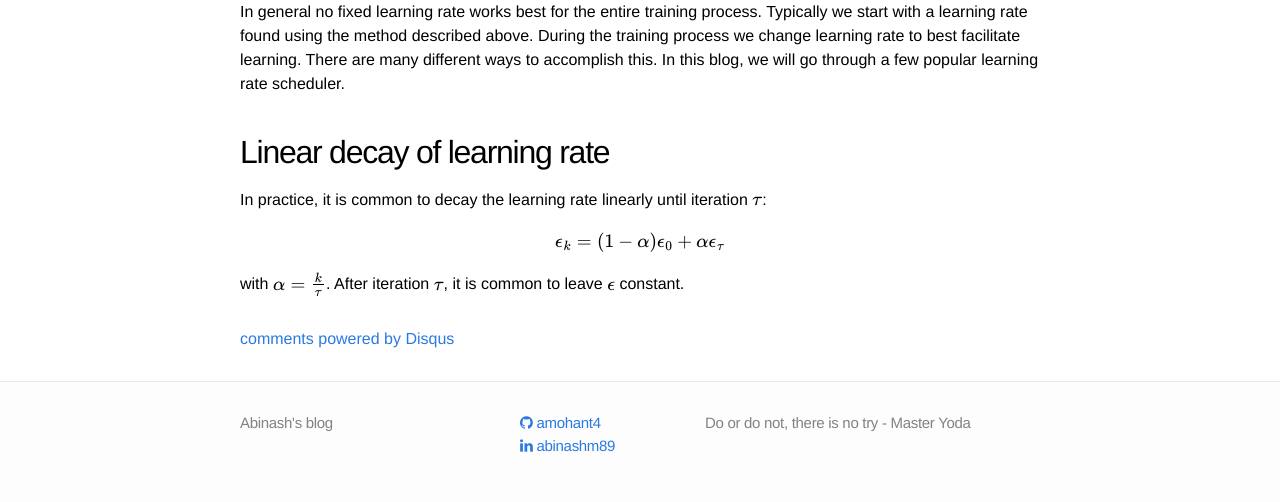
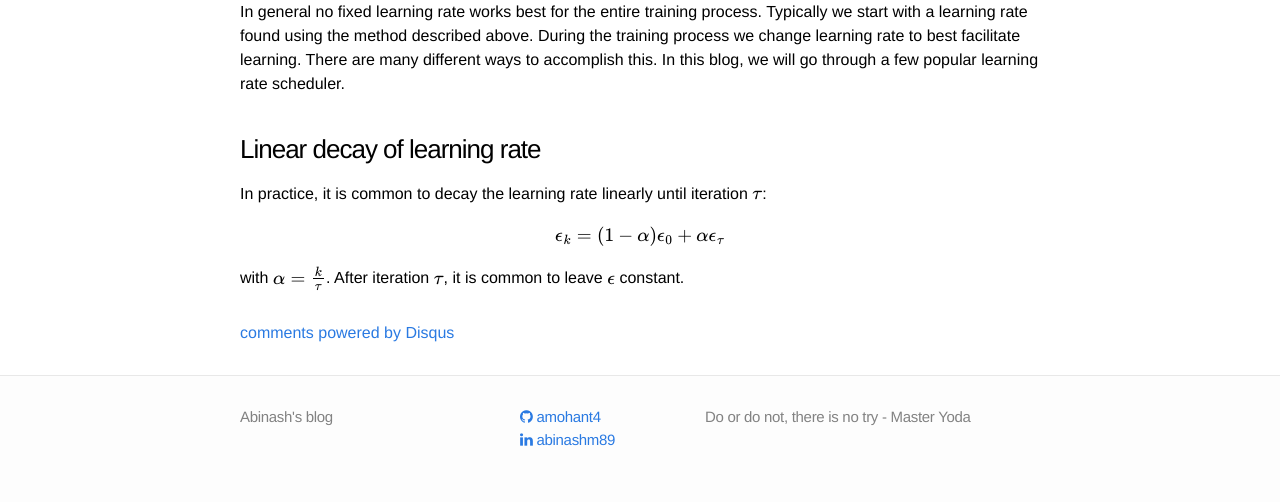
Before and after one commit to amohant4/amohant4.github.io, a Jekyll site: the page built from _posts/2019-01-29-Learning-Rate-Deep_learning.markdown, in a window 1280 px wide. Shown: the part 1830-2332 px from the top of the page. Built offline with Jekyll 4.4.1, drawn with Linux system fonts in a browser that asks for light colours; nearby versions of some CDN libraries; formulas are drawn with MathJax 3; comment, search, counter and statistics services are not loaded.

```diff
--- a/_posts/2019-01-29-Learning-Rate-Deep_learning.markdown
+++ b/_posts/2019-01-29-Learning-Rate-Deep_learning.markdown
@@ -46,7 +46,7 @@ If we keep track of the learning rate and plot log of the learning rate and the
 
 In general no fixed learning rate works best for the entire training process. Typically we start with a learning rate found using the method described above. During the training process we change learning rate to best facilitate learning. There are many different ways to accomplish this. In this blog, we will go through a few popular learning rate scheduler.
 
-## Linear decay of learning rate
+### Linear decay of learning rate
 
 In practice, it is common to decay the learning rate linearly until iteration $$\tau$$:
 
```
